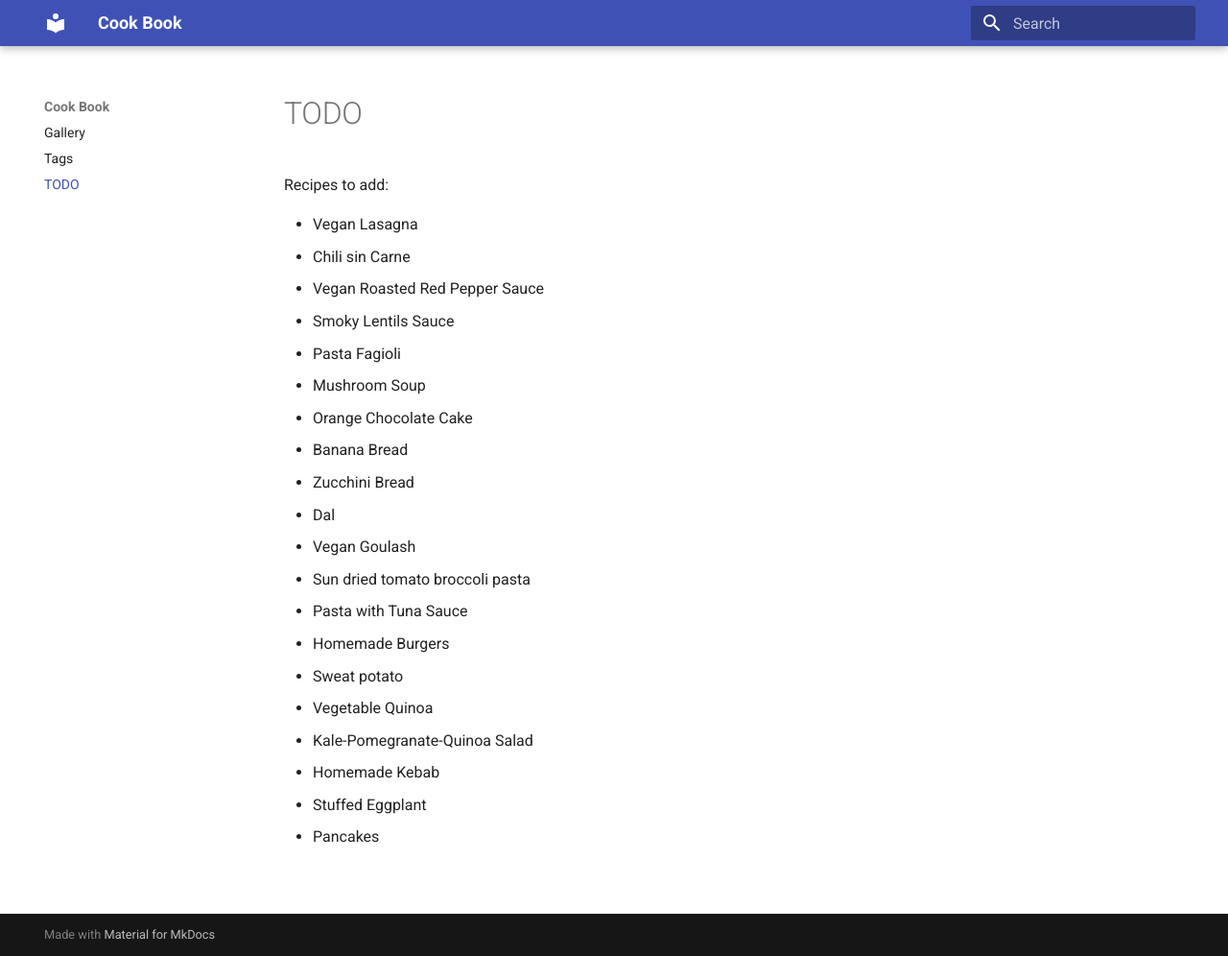
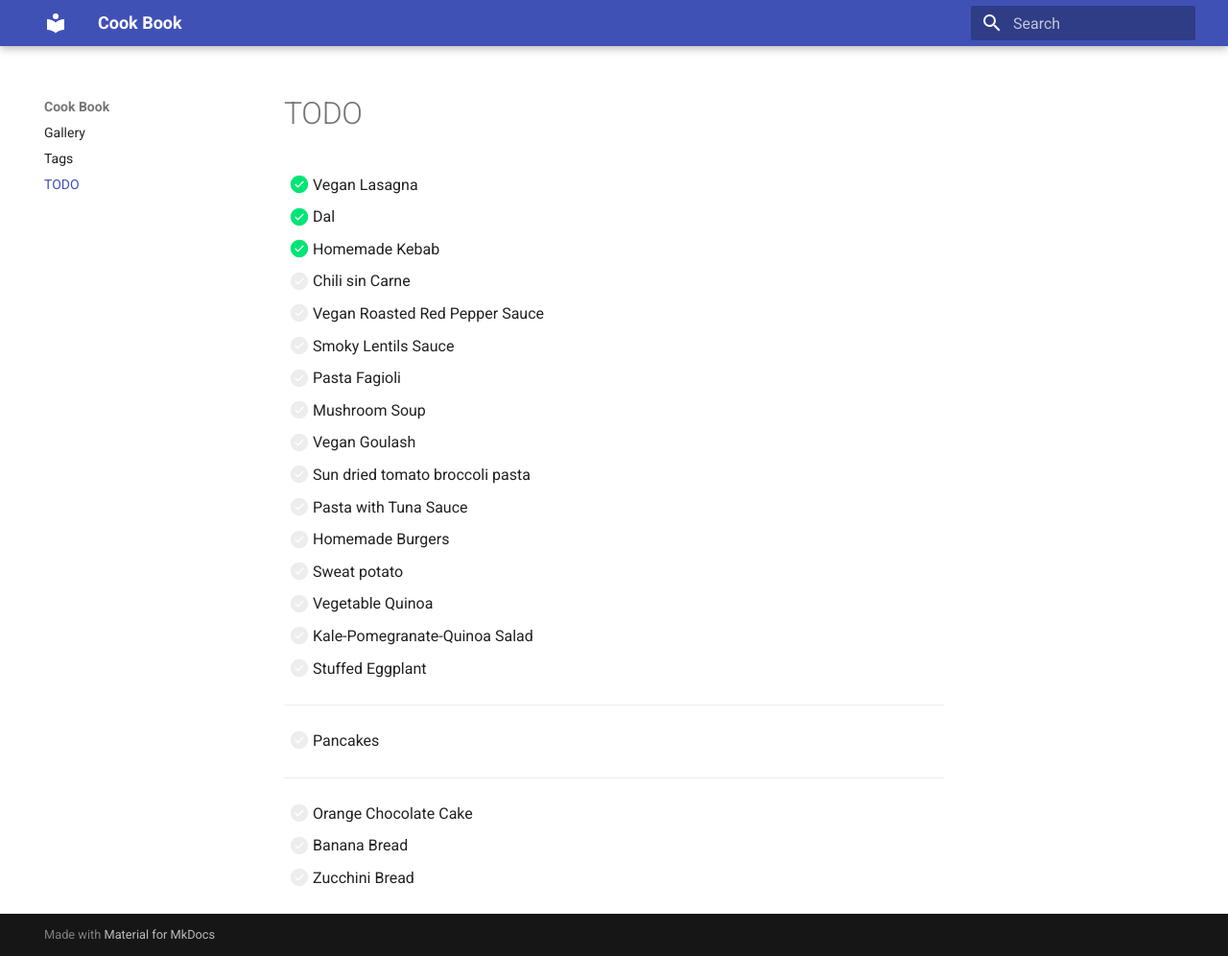
Before and after one commit to gr8jam/cook-book, an MkDocs documentation site: the page built from docs/todo.md, in a window 1280 px wide and 996 px high. Shown: the whole window at 96% size. Built offline with MkDocs 1.6.1 and Material for MkDocs 9.7.7, drawn with Linux system fonts in a browser that asks for light colours.

```diff
--- a/docs/todo.md
+++ b/docs/todo.md
@@ -1,24 +1,28 @@
 # TODO
 
-Recipes to add:
+* [x] Vegan Lasagna
+* [x] Dal
+* [x] Homemade Kebab
+* [ ] Chili sin Carne
+* [ ] Vegan Roasted Red Pepper Sauce
+* [ ] Smoky Lentils Sauce
+* [ ] Pasta Fagioli
+* [ ] Mushroom Soup
+* [ ] Vegan Goulash
+* [ ] Sun dried tomato broccoli pasta
+* [ ] Pasta with Tuna Sauce
+* [ ] Homemade Burgers
+* [ ] Sweat potato
+* [ ] Vegetable Quinoa
+* [ ] Kale-Pomegranate-Quinoa Salad
+* [ ] Stuffed Eggplant
 
-- Vegan Lasagna
-- Chili sin Carne
-- Vegan Roasted Red Pepper Sauce
-- Smoky Lentils Sauce
-- Pasta Fagioli
-- Mushroom Soup
-- Orange Chocolate Cake
-- Banana Bread
-- Zucchini Bread
-- Dal
-- Vegan Goulash
-- Sun dried tomato broccoli pasta
-- Pasta with Tuna Sauce
-- Homemade Burgers
-- Sweat potato
-- Vegetable Quinoa
-- Kale-Pomegranate-Quinoa Salad
-- Homemade Kebab
-- Stuffed Eggplant
-- Pancakes
+---
+
+* [ ] Pancakes
+
+---
+
+* [ ] Orange Chocolate Cake
+* [ ] Banana Bread
+* [ ] Zucchini Bread
--- a/mkdocs.yml
+++ b/mkdocs.yml
@@ -23,3 +23,5 @@ markdown_extensions:
   - pymdownx.emoji:
       emoji_index: !!python/name:material.extensions.emoji.twemoji
       emoji_generator: !!python/name:material.extensions.emoji.to_svg
+  - pymdownx.tasklist:
+      custom_checkbox: true
```
Also changed, not shown: docs/index.md (+1 -0 lines).
